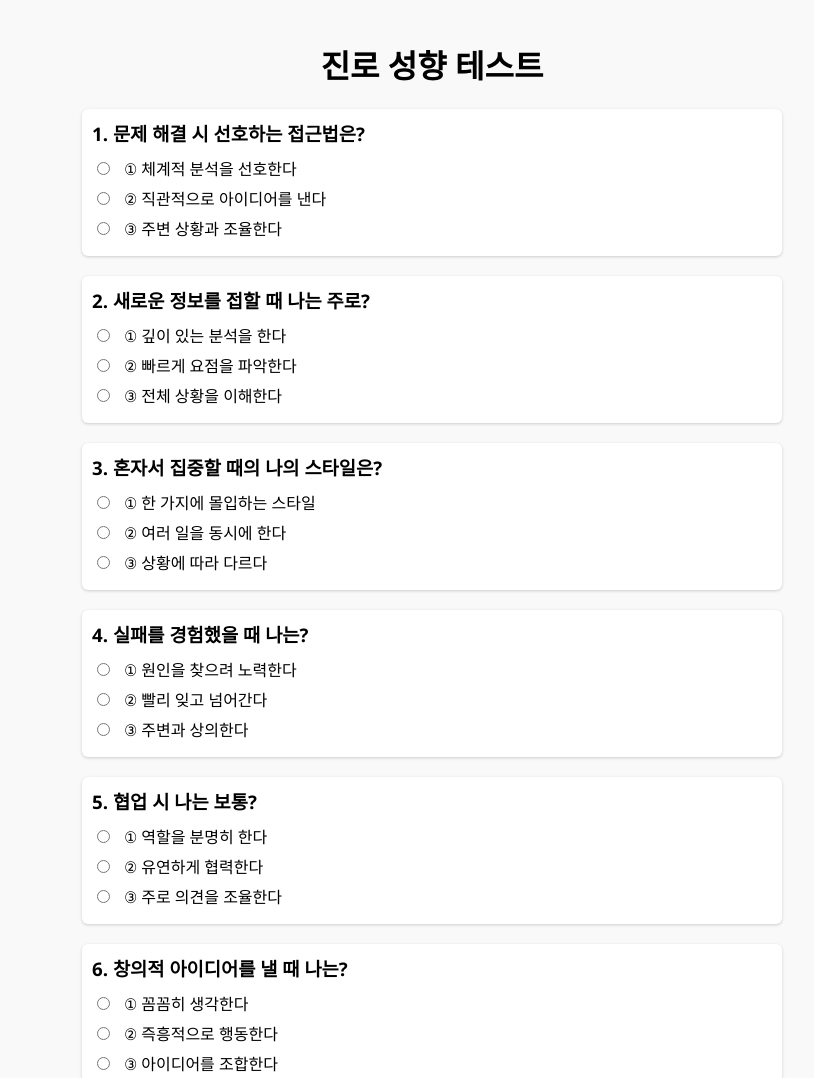
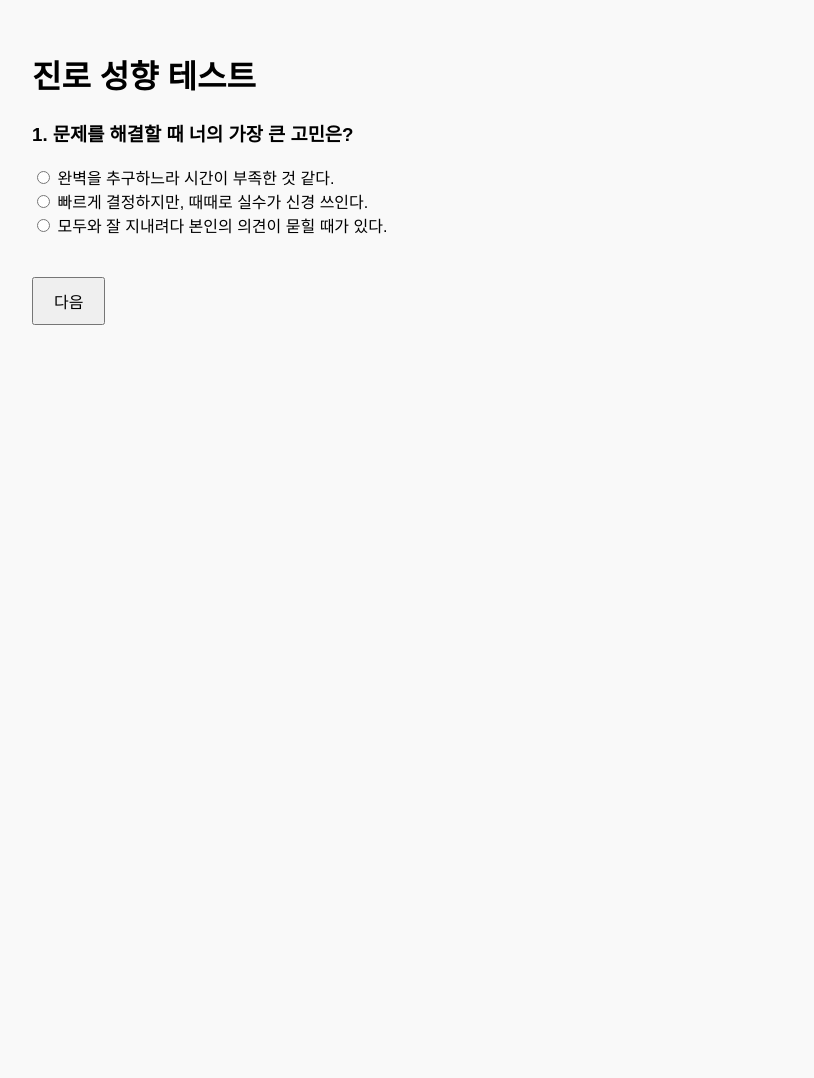
Before and after one commit to iwwwwwwi/test, a plain HTML site: page index.html in a window 1280 px wide. Shown: the top 1078 px of the page, without its empty margins (208-1022 px from the left). After the commit the page ends 800 px from the top, so only its background shows below. Drawn offline with Linux system fonts and the light colour scheme.

Commit message:
Update index.html

```diff
--- a/index.html
+++ b/index.html
@@ -2,182 +2,133 @@
 <html lang="ko">
 <head>
   <meta charset="UTF-8" />
-<meta name="viewport" content="width=device-width, initial-scale=1" />
+  <meta name="viewport" content="width=device-width, initial-scale=1.0" />
   <title>진로 성향 테스트</title>
   <style>
-  body { font-family: 'Segoe UI', Tahoma, Geneva, Verdana, sans-serif; padding:20px; max-width:700px; margin:auto; background:#f9f9f9; }
-  h1 { text-align:center; }
-  .question { margin-bottom: 20px; padding: 10px; background: #fff; border-radius: 6px; box-shadow: 0 1px 3px #ccc; }
-  .question h3 { margin: 0 0 10px; }
-  label { display: block; margin-bottom: 6px; cursor: pointer; }
-  input[type="radio"] { margin-right: 10px; }
-  #submitBtn { display: block; margin: 20px auto; padding: 12px 20px; font-size: 16px; background: #0078d7; color: white; border:none; border-radius: 6px; cursor:pointer; }
-  #submitBtn:disabled { background: #999; cursor: not-allowed; }
-  #resultArea { white-space: pre-wrap; background: #fff; padding: 20px; border-radius: 8px; box-shadow: 0 2px 5px #aaa; margin-top: 30px; display:none; }
+    body {
+      font-family: Arial, sans-serif;
+      padding: 30px;
+      max-width: 800px;
+      margin: auto;
+      background: #f9f9f9;
+    }
+    .question {
+      display: none;
+      margin-bottom: 20px;
+    }
+    .question.active {
+      display: block;
+    }
+    .result {
+      display: none;
+    }
+    button {
+      margin-top: 20px;
+      padding: 10px 20px;
+      font-size: 1em;
+    }
+    textarea {
+      width: 100%;
+      height: 100px;
+      margin-top: 20px;
+    }
   </style>
 </head>
 <body>
+  <h1>진로 성향 테스트</h1>
+  <div id="quiz"></div>
+  <button id="next">다음</button>
 
-<h1>진로 성향 테스트</h1>
-<form id="testForm">
-
-  <div id="questionsContainer"></div>
-
-  <button id="submitBtn" type="button" disabled>결과 보기</button>
-</form>
-
-<div id="resultArea"></div>
+  <div id="result" class="result">
+    <h2>🎯 테스트 결과 요약</h2>
+    <div id="summary"></div>
+    <h3>🧭 이 결과와 당신은 잘 맞았나요?</h3>
+    <textarea placeholder="당신의 생각을 남겨주세요... (예: 정확했다 / 잘 모르겠다 / 나랑 안 맞는 것 같다 등)"></textarea>
+    <button onclick="alert('의견이 저장되었습니다. 감사합니다!')">의견 제출</button>
+  </div>
 
   <script>
-// 20문항 + 3지선다 샘플 (실제 문항은 교체 가능)
     const questions = [
-  "1. 문제 해결 시 선호하는 접근법은?",
-  "2. 새로운 정보를 접할 때 나는 주로?",
-  "3. 혼자서 집중할 때의 나의 스타일은?",
-  "4. 실패를 경험했을 때 나는?",
-  "5. 협업 시 나는 보통?",
-  "6. 창의적 아이디어를 낼 때 나는?",
-  "7. 일할 때 계획성은?",
-  "8. 감각에 몰입하는 순간은?",
-  "9. 반복 작업에 대한 내 태도는?",
-  "10. 타인의 감정을 이해하는 방식은?",
-  "11. 긴장 상황에서 나는?",
-  "12. 새로운 일에 적응하는 속도는?",
-  "13. 스트레스 받을 때 주로 하는 행동은?",
-  "14. 정보 처리 속도는?",
-  "15. 일을 처리할 때 우선순위 설정은?",
-  "16. 감정을 표현하는 편인가?",
-  "17. 시간 관리 능력은?",
-  "18. 논쟁이 있을 때 나는?",
-  "19. 대체로 어떤 환경에서 생산성이 높은가?",
-  "20. 나는 문제 상황에서 어떤 역할을 맡는가?"
+      {
+        text: "1. 문제를 해결할 때 너의 가장 큰 고민은?",
+        options: [
+          "완벽을 추구하느라 시간이 부족한 것 같다.",
+          "빠르게 결정하지만, 때때로 실수가 신경 쓰인다.",
+          "모두와 잘 지내려다 본인의 의견이 묻힐 때가 있다."
+        ]
+      },
+      {
+        text: "2. 업무를 진행할 때 네가 느끼는 부담감은?",
+        options: [
+          "꼼꼼히 하려다 일이 늦어지는 점이 늘 아쉽다.",
+          "대충 넘어가면 안 된다고 생각하지만 스트레스가 크다.",
+          "사람들과 조율하는 과정에서 감정 소모가 많다."
+        ]
+      },
+      // ... 여기에 3~20번 문항을 questions 배열에 계속 추가 ...
     ];
 
-// 선택지 예시 (a,b,c는 서로 애매모호하거나 중의적 의미 유지)
-const choices = [
-  ["① 체계적 분석을 선호한다", "② 직관적으로 아이디어를 낸다", "③ 주변 상황과 조율한다"],
-  ["① 깊이 있는 분석을 한다", "② 빠르게 요점을 파악한다", "③ 전체 상황을 이해한다"],
-  ["① 한 가지에 몰입하는 스타일", "② 여러 일을 동시에 한다", "③ 상황에 따라 다르다"],
-  ["① 원인을 찾으려 노력한다", "② 빨리 잊고 넘어간다", "③ 주변과 상의한다"],
-  ["① 역할을 분명히 한다", "② 유연하게 협력한다", "③ 주로 의견을 조율한다"],
-  ["① 꼼꼼히 생각한다", "② 즉흥적으로 행동한다", "③ 아이디어를 조합한다"],
-  ["① 계획을 세우고 따른다", "② 융통성 있게 대응한다", "③ 상황에 따라 다르다"],
-  ["① 감각에 집중한다", "② 감정보다는 사실에 집중한다", "③ 둘 다 중요하게 생각한다"],
-  ["① 반복 작업을 잘 견딘다", "② 반복 작업은 지루해 한다", "③ 경우에 따라 다르다"],
-  ["① 경험을 통해 이해한다", "② 직감적으로 이해한다", "③ 상황을 분석해서 이해한다"],
-  ["① 침착하게 대처한다", "② 긴장감이 빠르게 풀린다", "③ 주변에 도움을 구한다"],
-  ["① 빠르게 적응한다", "② 적응하는 데 시간이 걸린다", "③ 주변 환경에 따라 다르다"],
-  ["① 혼자만의 시간을 갖는다", "② 운동이나 취미로 푼다", "③ 친구들과 이야기한다"],
-  ["① 빠른 편이다", "② 신중한 편이다", "③ 상황에 따라 다르다"],
-  ["① 중요도 순으로 처리한다", "② 감정과 분위기를 우선시한다", "③ 시간 순서대로 처리한다"],
-  ["① 감정을 잘 표현한다", "② 감정을 잘 숨긴다", "③ 필요한 때만 표현한다"],
-  ["① 계획적으로 시간을 쓴다", "② 즉흥적으로 시간을 쓴다", "③ 상황에 맞게 조절한다"],
-  ["① 논리적으로 대화한다", "② 감정적으로 대화한다", "③ 조화를 중요시한다"],
-  ["① 조용하고 안정적인 환경", "② 활기차고 역동적인 환경", "③ 변화가 많은 환경"],
-  ["① 문제 해결사", "② 분위기 메이커", "③ 조정자"]
-];
+    let current = 0;
+    let answers = [];
 
-const testForm = document.getElementById("testForm");
-const questionsContainer = document.getElementById("questionsContainer");
-const submitBtn = document.getElementById("submitBtn");
-const resultArea = document.getElementById("resultArea");
+    const quiz = document.getElementById("quiz");
+    const nextBtn = document.getElementById("next");
+    const result = document.getElementById("result");
+    const summary = document.getElementById("summary");
 
-let answers = new Array(questions.length).fill(null);
+    function showQuestion() {
+      quiz.innerHTML = "";
+      const q = questions[current];
+      const div = document.createElement("div");
+      div.className = "question active";
 
-// 질문 렌더링 함수
-function renderQuestions() {
-  questions.forEach((q, idx) => {
-    const div = document.createElement("div");
-    div.className = "question";
-    div.innerHTML = `<h3>${q}</h3>`;
+      const h3 = document.createElement("h3");
+      h3.textContent = q.text;
+      div.appendChild(h3);
 
-    choices[idx].forEach((choice, cidx) => {
-      const choiceId = `q${idx}_c${cidx}`;
-      div.innerHTML += `
-        <label for="${choiceId}">
-          <input type="radio" name="q${idx}" id="${choiceId}" value="${String.fromCharCode(97 + cidx)}" />
-          ${choice}
-        </label>
-      `;
+      q.options.forEach((opt, index) => {
+        const label = document.createElement("label");
+        label.innerHTML = `<input type='radio' name='q${current}' value='${index + 1}'> ${opt}`;
+        div.appendChild(label);
+        div.appendChild(document.createElement("br"));
       });
 
-    questionsContainer.appendChild(div);
-  });
+      quiz.appendChild(div);
     }
-renderQuestions();
 
-// 답변 선택 감지
-testForm.addEventListener("change", (e) => {
-  if (e.target.name && e.target.value) {
-    const qIndex = parseInt(e.target.name.substring(1));
-    answers[qIndex] = e.target.value;
+    nextBtn.addEventListener("click", () => {
+      const checked = document.querySelector(`input[name='q${current}']:checked`);
+      if (!checked) {
+        alert("답변을 선택해주세요.");
+        return;
       }
-  // 모든 문항 답변 체크 후 제출 활성화
-  submitBtn.disabled = answers.includes(null);
+      answers.push(Number(checked.value));
+      current++;
+      if (current < questions.length) {
+        showQuestion();
+      } else {
+        showResult();
+      }
     });
 
-// 결과 표시 함수
     function showResult() {
-  testForm.style.display = "none";
-  resultArea.style.display = "block";
+      quiz.style.display = "none";
+      nextBtn.style.display = "none";
+      result.style.display = "block";
 
-  // 선택지별 카운트 (예시용, 자유롭게 확장 가능)
-  const summary = [];
-
-  summary.push("🎯 [분석 요약]\n");
-
-  // 핵심 역량 요약 (질문 번호와 답변 연결, 예시)
-  function makeSummary(title, qNums) {
-    let res = qNums.map(i => `${i}-${answers[i-1].toUpperCase()}`).join(", ");
-    return `${title}\t${res}`;
+      let score = answers.reduce((a, b) => a + b, 0);
+      let output = "";
+      if (score <= questions.length * 1.5) {
+        output = `🧠 <b>계획형 현실주의자</b>입니다.<br>신중하며 정확성을 추구하고, 구조화된 정보를 선호합니다.`;
+      } else if (score <= questions.length * 2.2) {
+        output = `🎨 <b>감각 기반 표현자</b>입니다.<br>감정과 감각에 예민하며, 정서적 연결을 중요시합니다.`;
+      } else {
+        output = `🌪 <b>직관적 적응자</b>입니다.<br>즉흥성과 유연성이 뛰어나며, 감정과 논리를 균형 있게 씁니다.`;
+      }
+      summary.innerHTML = output;
     }
 
-  summary.push("🌟 핵심 역량 요약\n");
-  summary.push(makeSummary("문제 해결력", [1,2,4,8]));
-  summary.push(makeSummary("정보 처리방식", [2,5,9]));
-  summary.push(makeSummary("몰입 스타일", [3,10,12]));
-  summary.push(makeSummary("창의성·표현", [6,11]));
-  summary.push(makeSummary("행동 패턴", [7]) + "\n");
-
-  // 성향 키워드
-  summary.push("🧬 너의 성향 키워드");
-  summary.push("계획형 현실주의자 + 감각 기반 표현자");
-  summary.push("‘분석 → 구조화 → 실행’의 사고 루틴이 있으며, 동시에 감정과 공감을 중요시함");
-  summary.push("겉으로는 논리적이나, 내면에는 감각적 몰입과 타인과의 감정 흐름을 중요하게 여김\n");
-
-  // 추천 진로군
-  summary.push("💼 추천 진로군");
-  summary.push("1. 정보 구조화 & 분석 분야");
-  summary.push("📌 데이터 분석가, UX 리서처, 정보 설계자(IA), 컨설턴트, 기획자");
-  summary.push("네가 가진 논리와 구조적 분석력, 그리고 문제해결 접근방식이 잘 맞음");
-  summary.push("감정 흐름에 대한 감수성도 있어 사용자 중심 문제 접근에도 강함\n");
-
-  summary.push("2. 감각적 구조 창작 분야");
-  summary.push("📌 브랜드 기획자, 전시/공간 디자이너, 스토리텔러, 콘텐츠 기획자");
-  summary.push("감각 몰입형이면서도 결과물에 대해 통찰과 표현 욕구가 있음");
-  summary.push("‘구조 + 감성’을 동시에 다루는 콘텐츠/브랜드 방향에 적합\n");
-
-  summary.push("3. 교육·학습 설계/지도 분야");
-  summary.push("📌 교육 콘텐츠 기획자, 커리큘럼 설계자, 에듀테크 전문가");
-  summary.push("학습 흐름을 구조화하고 타인에게 전달할 수 있는 역량이 있음");
-  summary.push("분석력과 정리능력 + 감정 흐름 이해 → 효과적인 교육 콘텐츠 제작 가능\n");
-
-  // 조심할 점
-  summary.push("🔍 조심할 점");
-  summary.push("너무 이성적 계획과 감정적 몰입 사이에서 균형을 잃지 않도록 조율 필요");
-  summary.push("실행 단계에서 감각 몰입이 길어질 수 있으니, 피드백 루프를 자주 만들면 좋음\n");
-
-  // 다음 단계 제안
-  summary.push("🧭 다음 단계 제안");
-  summary.push("위 분석 기반으로 현실 가능한 진로 루트(전공·포트폴리오·스펙 등) 구체화 도와줄 수 있음");
-  summary.push("또는 편향성 진로 테스트(사회 기준 중심)도 함께 진행해서 외부 기준 감수성과 비교해볼 수도 있음");
-
-  resultArea.textContent = summary.join("\n");
-}
-
-submitBtn.addEventListener("click", showResult);
-
+    showQuestion();
   </script>
-
 </body>
 </html>
```
Lines whose indentation alone changed are shown as unchanged.
